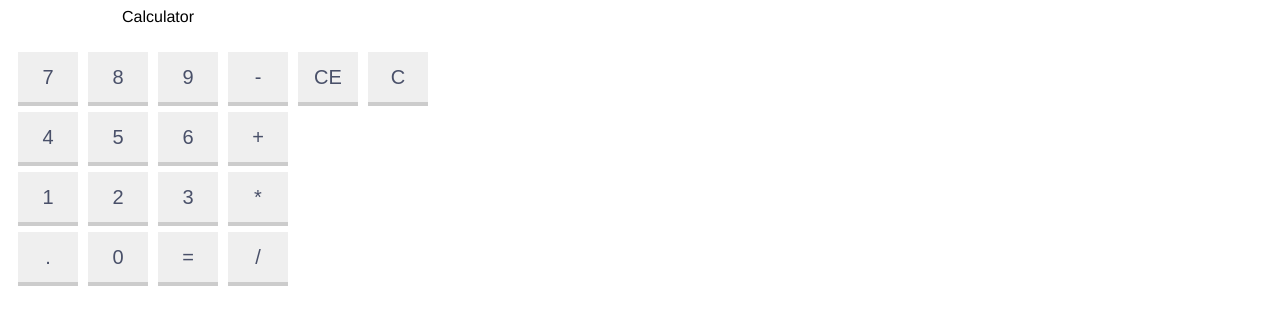
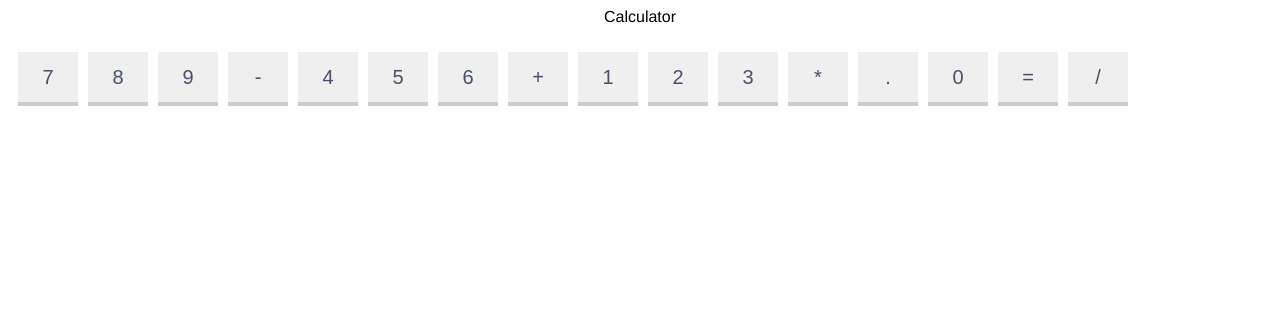
Before and after one commit to nevertheone/Angular-Calculator, an Angular app: page / in a window 1280 px wide. Shown: the top 324 px of the page. Built offline with nearby package versions, Linux system fonts and the light colour scheme.

Commit message:
2 files modified

```diff
--- a/src/app/app.component.css
+++ b/src/app/app.component.css
@@ -1,13 +1,15 @@
 p {
   font-family: 'Franklin Gothic Medium', 'Arial Narrow', Arial, sans-serif;
 }
+.btns {
+  display: flex;
+  flex-direction: row;
+  flex-wrap: wrap;
+}
 .overlay {
-  width: 300px;
   text-align: center;
 }
-.maindivcalculator {
-  width: 300px;
-}
+
 .btn-n {
   outline: 0;
   position: relative;
--- a/src/app/app.component.html
+++ b/src/app/app.component.html
@@ -6,6 +6,7 @@
   />
   <p>Calculator</p>
   <span class="result"> {{ calc }} </span>
+  <div class="btns">
     <div
       *ngFor="let item of calcbuttons; let i = index"
       class="maindivcalculator"
@@ -17,3 +18,4 @@
   </div>
   <button class="btn-clear" (click)="clearL()">CE</button>
   <button class="btn-clear" (click)="clear()">C</button>
+</div>
```
Lines whose indentation alone changed are shown as unchanged.
